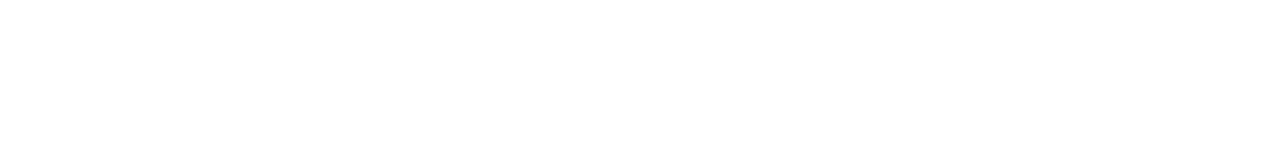
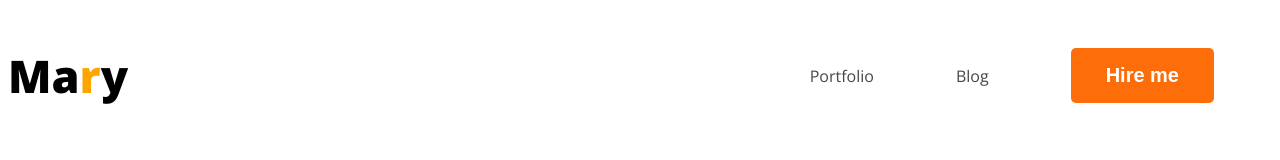
Before and after one commit to amhfahim/My-first-portfolio, a plain HTML site: page index.html in a window 1280 px wide. Drawn offline with nearby package versions, Linux system fonts and the light colour scheme.

Commit message:
added nav

```diff
--- a/index.html
+++ b/index.html
@@ -4,9 +4,24 @@
     <meta charset="UTF-8">
     <meta name="viewport" content="width=device-width, initial-scale=1.0">
     <title>My portfolio</title>
+    <link rel="preconnect" href="https://fonts.googleapis.com">
+<link rel="preconnect" href="https://fonts.gstatic.com" crossorigin>
+<link href="https://fonts.googleapis.com/css2?family=Open+Sans:wght@400;600;800&display=swap" rel="stylesheet">
+    <link rel="stylesheet" href="portfolio.css">
+
 </head>
 <body>
     <header>
+        <nav>
+            <h2 class="hi">Ma<span>r</span>y</h2>
+            <ul>
+            <li><a href="">Portfolio</a ></li>
+                <li><a href="">Blog</a></li>
+                <li><a href=""><button class="btn">Hire me</button></a></li>
+            </ul>
+
+
+        </nav>
 
     </header>
     <main>
--- /dev/null
+++ b/portfolio.css
@@ -0,0 +1,52 @@
+/* nav related styles */
+nav{
+    display: flex;
+    justify-content: space-between; }
+nav ul {
+    display: flex;
+    align-items: center;
+
+}
+li{
+    margin: 16px;
+    padding: 8px;
+}
+span{
+    color: orange;
+}
+.color{
+
+   color:  #FD6E0A;
+}
+a{
+    text-decoration: none;
+    color: #474747;
+}
+nav li{
+    list-style: none;
+    margin-right: 50px;
+}
+/* common shared styles */
+body{
+
+font-family: 'Open Sans', sans-serif;
+
+}
+.btn{
+    border-radius: 5px;
+background: #FD6E0A;
+font-size: 20px;
+font-style: normal;
+font-weight: 700;
+line-height: normal;
+color: var(--White-Color, #FFF);
+border: none;
+padding: 16px 35px;
+
+}
+.hi{
+    font-size: 45px;
+font-style: normal;
+font-weight: 800;
+line-height: normal;
+}
```
